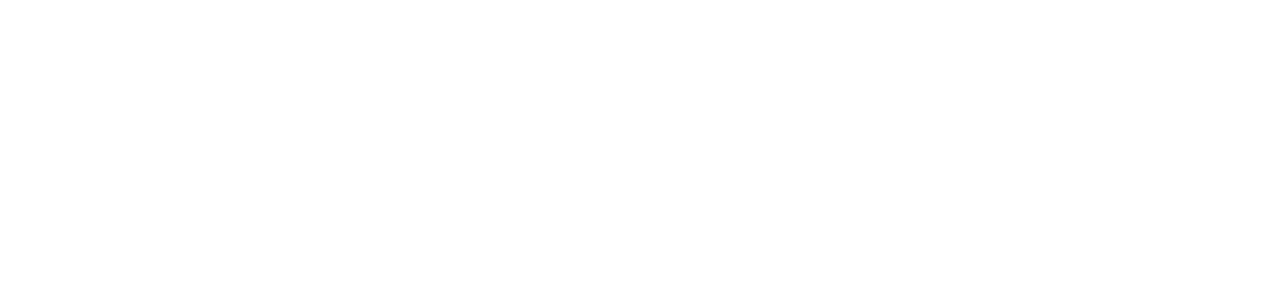
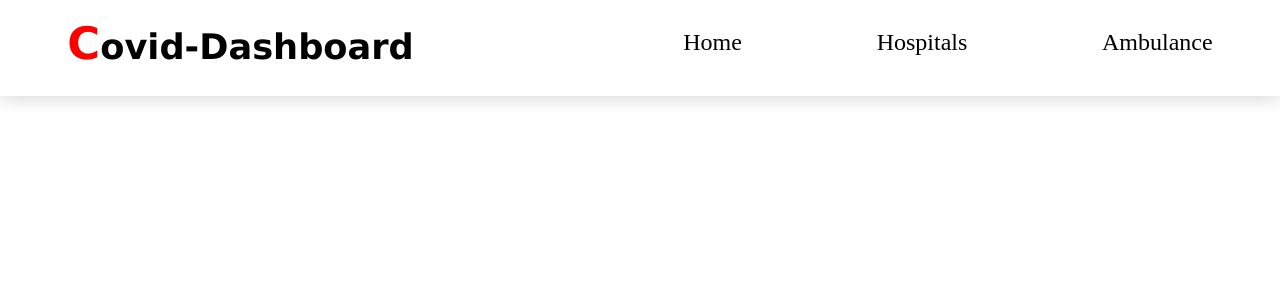
Before and after one commit to ckvaizz/covid-dashboard, a React (Create React App) app: page / in a window 1280 px wide. Shown: the top 300 px of the page. Built offline with nearby package versions, Linux system fonts and the light colour scheme.

Commit message:
nav-added

```diff
--- a/src/components/navbar/navbar.css
+++ b/src/components/navbar/navbar.css
@@ -1,9 +1,44 @@
+*{
+    padding: 0;
+    margin: 0;
+}
 .outer-nav{
-    height: 15vh;
+    height: 13vh;
     width: 100%;
-    background-color: transparent;
+    background-color:transparent;
     background-repeat: no-repeat;
     background-position: center;
     background-size: cover;
     position: fixed;
+
 }
+
+.inner-nav{
+    height: 12vh;
+    width: 100%;
+    background-color: rgba(0, 0, 0, 0);
+    color: rgb(0, 0, 0);
+    display: flex;
+   justify-content:space-around;
+}
+.inner-nav:hover{
+    box-shadow: 0px 0px 20px rgba(0, 0, 0, 0.2);
+}
+.inner-nav>h1{
+    margin-top: 17px;
+   font-size: 2.2rem;
+   font-weight: 600;
+    font-family: 'Lucida Sans', 'Lucida Sans Regular', 'Lucida Grande', 'Lucida Sans Unicode', Geneva, Verdana, sans-serif;
+}
+.inner-nav>h1::first-letter{
+    color: red;
+    font-size: 2.8rem;
+}
+
+.inner-nav>h3{
+ margin-top: 29px;
+ font-size: 1.5rem;
+font-weight: 200;
+
+
+}
--- a/src/components/navbar/navbar.js
+++ b/src/components/navbar/navbar.js
@@ -5,7 +5,11 @@
     return(
         <div className="outer-nav">
             <div className="inner-nav">
-
+                <h1>Covid-Dashboard</h1>
+                <h3></h3>
+                <h3>Home</h3>
+                <h3>Hospitals</h3>
+                <h3>Ambulance</h3>
             </div>
         </div>
     )
```
Also changed, not shown: src/index.css (deleted).
